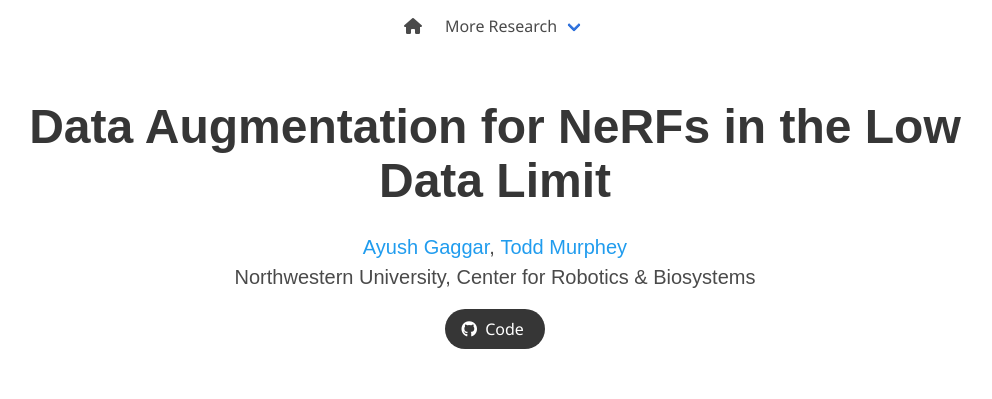
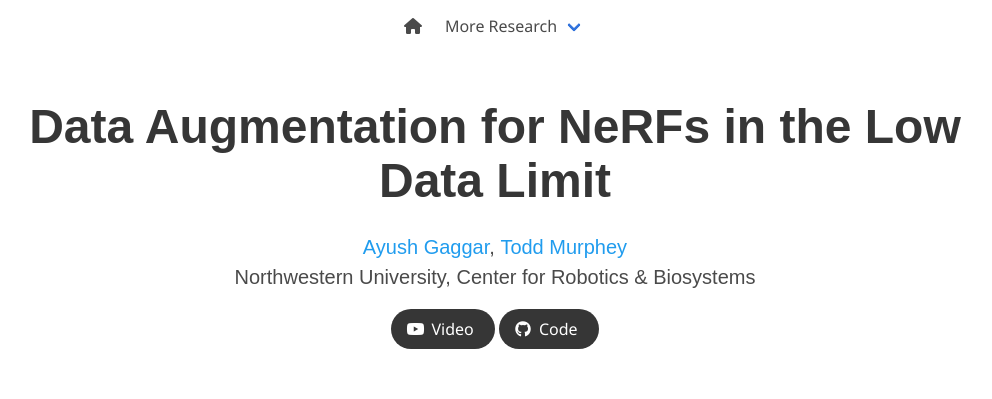
Before and after one commit to MurpheyLab/low-data-nerf, a plain HTML site: page index.html in a window 1280 px wide. Shown: the top 399 px of the page, without its empty margins (145-1137 px from the left). Drawn offline with nearby package versions, Linux system fonts and the light colour scheme; some icons are missing; a web font is replaced by a local one.

Commit message:
adding icra video link

```diff
--- a/index.html
+++ b/index.html
@@ -87,6 +87,16 @@
 
           <div class="column has-text-centered">
             <div class="publication-links">
+              <!-- Video Link. -->
+              <span class="link-block">
+                <a href="https://drive.google.com/file/d/1dXDqkZ8uV4SQIOy-eMibyMU7oDXLU_yS/view?usp=sharing"
+                   class="external-link button is-normal is-rounded is-dark">
+                  <span class="icon">
+                      <i class="fab fa-youtube"></i>
+                  </span>
+                  <span>Video</span>
+                </a>
+              </span>
               <!-- Code Link. -->
               <span class="link-block">
                 <a href="https://github.com/Agaggar/nerfstudio-low-data.git"
```
